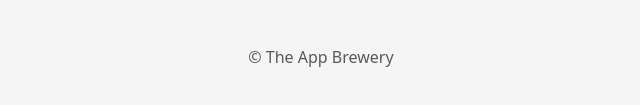
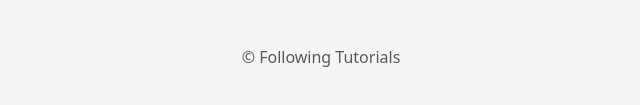
Before and after one commit to AbdulMuqsit/SignUp-Page, a website: page signup.html in a window 1280 px wide. Shown: the part 527-632 px from the top of the page, 319-959 px from the left. Drawn offline with nearby package versions, Linux system fonts and the light colour scheme.

Commit message:
Update signup.html

```diff
--- a/signup.html
+++ b/signup.html
@@ -110,7 +110,7 @@
       <!-- </label> -->
     <!-- </div> -->
     <button class="w-100 btn btn-lg btn-primary" type="submit">Sign Me up!</button>
-    <p class="mt-5 mb-3 text-muted">&copy; The App Brewery</p>
+    <p class="mt-5 mb-3 text-muted">&copy; Following Tutorials</p>
   </form>
 </main>
 
```
